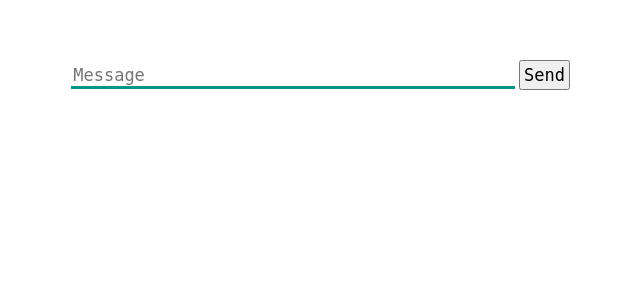
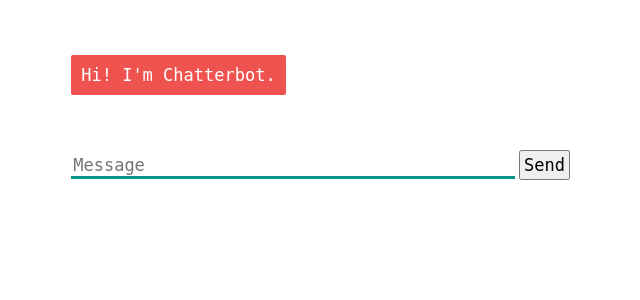
Before and after one commit to BuyukCem/Chatterbot, a Flask app: page / in a window 1280 px wide. Shown: the top 300 px of the page, without its empty margins (316-956 px from the left). Run offline with Flask 2, Linux system fonts and the light colour scheme; some libraries are stand-ins or nearby versions.

Commit message:
add Logic adpters

```diff
--- a/app.py
+++ b/app.py
@@ -4,7 +4,14 @@ from chatterbot.trainers import ChatterBotCorpusTrainer, ListTrainer
 
 app = Flask(__name__)
 
-english_bot = ChatBot("ChatBotName", storage_adapter="chatterbot.storage.SQLStorageAdapter")
+english_bot = ChatBot("ChatBotName",
+                      storage_adapter="chatterbot.storage.SQLStorageAdapter",
+                      logic_adapters=[
+                          'chatterbot.logic.BestMatch',
+                          'chatterbot.logic.TimeLogicAdapter',
+                          'chatterbot.logic.MathematicalEvaluation'
+                      ])
+
 trainer = ChatterBotCorpusTrainer(english_bot)
 trainer.train("chatterbot.corpus.english")
 
@@ -16,6 +23,7 @@ train_list = ['Hello, who can help you',
 
 list_trainer = ListTrainer(english_bot)
 list_trainer.train(train_list)
+
 
 @app.route("/")
 def home():
--- a/templates/index.html
+++ b/templates/index.html
@@ -6,6 +6,9 @@
   </head>
   <body>
     <div>
+      <div id="chatbox">
+        <p class="botText"><span>Hi! I'm Chatterbot.</span></p>
+      </div>
       <div id="userInput">
         <input id="textInput" type="text" name="msg" placeholder="Message">
         <input id="buttonInput" type="submit" value="Send">
```
